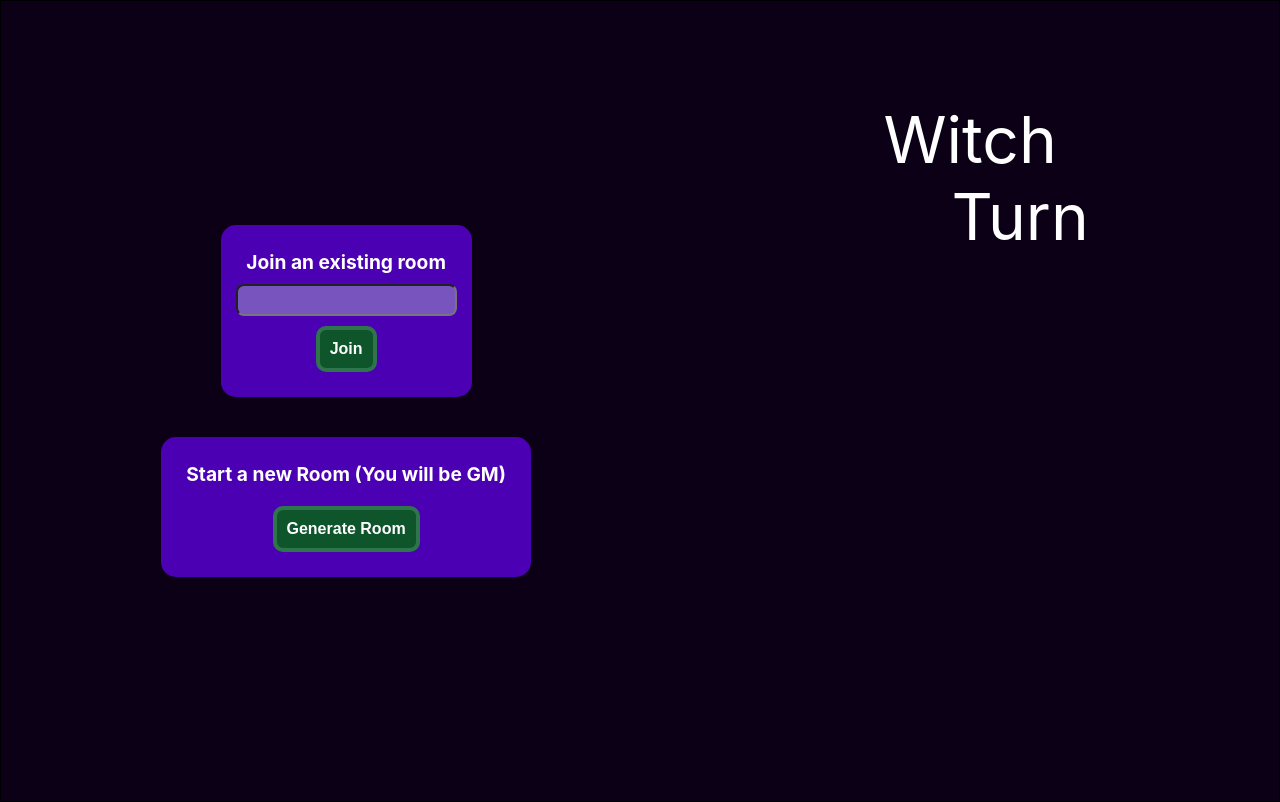
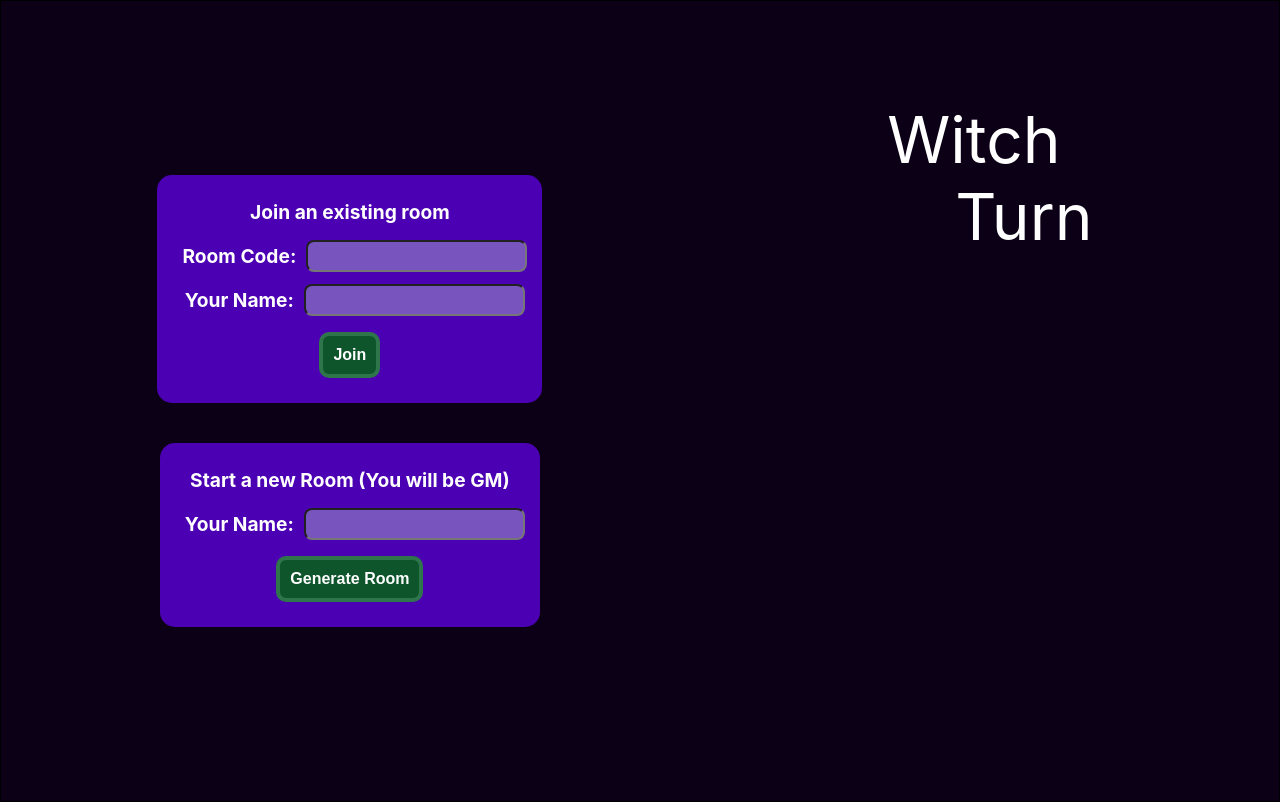
Before and after one commit to ScriptkidHicks/WitchTurnOnline, a React (Create React App) app in the folder witchturnonline/: page / in a window 1280 px wide. Built offline with nearby package versions, Linux system fonts and the light colour scheme; no server answers.

Commit message:
starting setup for player name input

```diff
--- a/witchturnonline/src/App.js
+++ b/witchturnonline/src/App.js
@@ -11,6 +11,7 @@ import AboutPage from "./Pages/AboutPage";
 function App() {
   const [room, setRoom] = useState("");
   const [isGM, setIsGM] = useState(false);
+  const [playerName, setPlayerName] = useState("");
   return (
     <div className="App">
       <Routes>
@@ -24,6 +25,8 @@ function App() {
               isGM={isGM}
               setIsGM={setIsGM}
               socket={socket}
+              playerName={playerName}
+              setPlayerName={setPlayerName}
             />
           }
         />
--- a/witchturnonline/src/Components/StyledComponents/MainStyles.js
+++ b/witchturnonline/src/Components/StyledComponents/MainStyles.js
@@ -110,6 +110,13 @@ const StyleableLimitedInput = styled.input`
     box-shadow: inset 1px 1px 1px black;
     outline: none;
   }
+`;
+
+const StyledInputRow = styled.div`
+  display: flex;
+  flex-direction: row;
+  align-items: center;
+  justify-content: space-between;
 `;
 
 /* Styled Generic Buttons */
@@ -279,4 +286,5 @@ export {
   StyledTopHamburgerDiv,
   StyledBottomHamburgerDiv,
   StyledMiddleHamburgerDiv,
+  StyledInputRow,
 };
--- a/witchturnonline/src/Pages/JoinRoomPage.js
+++ b/witchturnonline/src/Pages/JoinRoomPage.js
@@ -6,6 +6,7 @@ import {
   GenericInputDiv,
   MarginText,
   StyledLabelText,
+  StyledInputRow,
 } from "../Components/StyledComponents/MainStyles";
 import { LimitedInputCombo } from "../Components/SearchBars/GenericInputs";
 
@@ -24,6 +25,10 @@ function JoinRoomPage(props) {
   }
 
   function AttemptToJoinRoom() {
+    if (props.playerName === "" || props.playerName === undefined) {
+      alert("Please enter a player name");
+      return;
+    }
     props.socket.emit("check_room_validity", { room: props.room });
     setCheckingRoomValidity(true);
   }
@@ -43,6 +48,7 @@ function JoinRoomPage(props) {
 
   useEffect(() => {
     props.socket.on("room_not_valid", (data) => {
+      props.setPlayerName("");
       alert(`That room has not yet been made`);
       setCheckingRoomValidity(false);
     });
@@ -75,12 +81,24 @@ function JoinRoomPage(props) {
           {!checkingRoomValidity && (
             <GenericInputDiv>
               <StyledLabelText>Join an existing room</StyledLabelText>
+              <StyledInputRow>
+                <StyledLabelText>Room Code:</StyledLabelText>
                 <LimitedInputCombo
                   maxLength={6}
                   minLength={6}
                   inputState={props.room}
                   setInputState={props.setRoom}
                 ></LimitedInputCombo>
+              </StyledInputRow>
+              <StyledInputRow>
+                <StyledLabelText>Your Name:</StyledLabelText>
+                <LimitedInputCombo
+                  maxLength={40}
+                  letterSpacing={"0em"}
+                  inputState={props.playerName}
+                  setInputState={props.setPlayerName}
+                ></LimitedInputCombo>
+              </StyledInputRow>
               <StyledTurnandAddButton onClick={AttemptToJoinRoom}>
                 Join
               </StyledTurnandAddButton>
@@ -92,6 +110,15 @@ function JoinRoomPage(props) {
 
           <GenericInputDiv>
             <StyledLabelText>Start a new Room (You will be GM)</StyledLabelText>
+            <StyledInputRow>
+              <StyledLabelText>Your Name:</StyledLabelText>
+              <LimitedInputCombo
+                maxLength={40}
+                letterSpacing={"0em"}
+                inputState={props.playerName}
+                setInputState={props.setPlayerName}
+              ></LimitedInputCombo>
+            </StyledInputRow>
 
             <StyledTurnandAddButton onClick={GenerateRoom}>
               Generate Room
```
Lines whose indentation alone changed are shown as unchanged.
